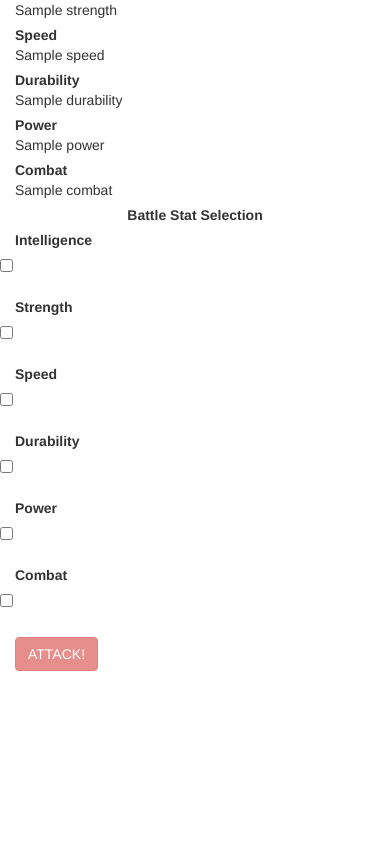
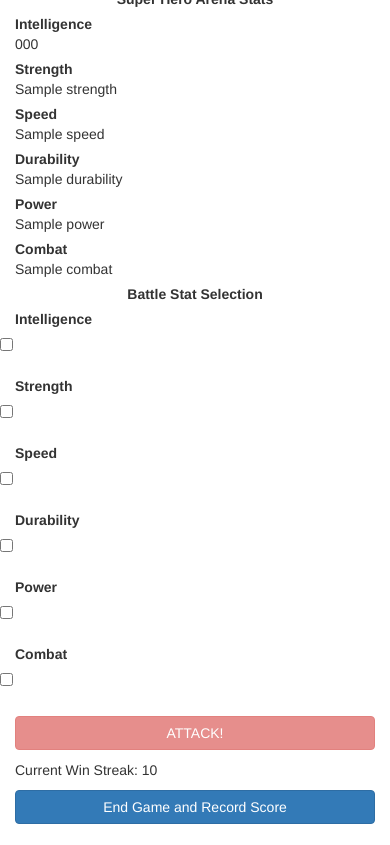
Before and after one commit to suspended7th/SuperHeroArena, a Flask app: template SuperHeroArena/templates/super_hero_battle.html in a window 390 px wide. Shown: the part 847-1692 px from the top of the page. Before the commit the page ends 1518 px from the top, so only its background shows below. Run offline with Flask 2, Linux system fonts and the light colour scheme; the template is opened without the code that fills it: most values are stand-ins (such as "Sample title", 1, 10 or a date in 2020); some libraries are stand-ins or nearby versions.

Commit message:
added scoring and the ability to keep fighting.  added a leaderboard.

```diff
--- a/SuperHeroArena/static/js/battle.js
+++ b/SuperHeroArena/static/js/battle.js
@@ -198,7 +198,7 @@
 			select_power.disabled = false;
 			select_combat.disabled = false;
 			disabled_checkbox.disabled = true;
-			this.disabled = false;
+			this.disabled = true;
 		} else {
 			select_inteligence.disabled = true;
 			select_strength.disabled = true;
@@ -206,6 +206,14 @@
 			select_durability.disabled = true;
 			select_power.disabled = true;
 			select_combat.disabled = true;
+			let player_hp = player_hp_bar.getAttribute('aria-valuenow');
+			if (player_hp > 0) {
+				let new_score = document.getElementById("next_score").value;
+				document.getElementById("current_score").value = new_score;
+				document.getElementById("score_display").innerHTML = new_score;
+			}
+			document.getElementById("hp").value = player_hp;
+			document.getElementById("battle_again").style.display = "block";
 		}
 	})
 }
--- a/SuperHeroArena/templates/super.html
+++ b/SuperHeroArena/templates/super.html
@@ -102,6 +102,8 @@
 			<div class=col-md-12">
 				<form action="/battle/", method="POST">
 					<input type="hidden" name="hero" value="{{ super.name }}">
+					<input type="hidden" name="score" value="0">
+					<input type="hidden" name="hp" value="300">
 					<input type="submit" class="btn btn-primary btn-block" value="BATTLE!">
 				</form>
 			</div>
--- a/SuperHeroArena/templates/super_hero_battle.html
+++ b/SuperHeroArena/templates/super_hero_battle.html
@@ -11,7 +11,7 @@
 	<div class="container-fluid">
 		<div class="row">
 			<div class="col-md-12">
-				<p class="text-center"><strong>Current Opponent:</strong> {{ enemy.name }}</p>
+				<h1 class="text-center"><strong>Current Opponent:</strong> {{ enemy.name }}</h1>
 				<input type="hidden" class="enemy-intelligence" value="{{ enemy.powerstats.intelligence }}">
 				<input type="hidden" class="enemy-strength" value="{{ enemy.powerstats.strength }}">
 				<input type="hidden" class="enemy-speed" value="{{ enemy.powerstats.speed }}">
@@ -25,9 +25,9 @@
 			<div class="col-md-6">
 				<div class="progress">
 					<div class="progress-bar progress-bar-success progress-bar-player" role="progressbar"
-						aria-valuenow="300" aria-valuemin="0" aria-valuemax="300"
-						style="min-width: 2em; display: block; float: right; width: 100%;">
-						<div class="health-percent-player pull-right">100%</div>
+						aria-valuenow="{{ hp }}" aria-valuemin="0" aria-valuemax="300"
+						style="min-width: 2em; display: block; float: right; width: {{ hp_percent }}%;">
+						<div class="health-percent-player pull-right">{{ hp_percent }}%</div>
 					</div>
 				</div>
 			</div>
@@ -135,7 +135,36 @@
 				</form>
 			</div>
 			<div class="col-md-4">
-				<button class="btn btn-danger attack" disabled="true">ATTACK!</button>
+				<div class="row">
+					<div class="col-md-12">
+						<button class="btn btn-danger btn-block attack" disabled="true">ATTACK!</button>
+					</div>
+				</div>
+				<div class="row">
+					<div class="col-md-12">
+						Current Win Streak: <span id="score_display">{{ score }}</span>
+					</div>
+				</div>
+				<div class="row">
+					<div class="col-md-12">
+						<form action="/update_high_score/", method="POST">
+							<input type="hidden" name="hero" value="{{ player.name }}">
+							<input type="hidden" name="score" id="current_score" value="{{ score }}">
+							<input type="submit" id="quit" class="btn btn-primary btn-block" value="End Game and Record Score">
+						</form>
+					</div>
+				</div>
+				<div class="row">
+					<div class="col-md-12">
+						<form action="/battle/", method="POST">
+							<input type="hidden" name="hero" value="{{ player.name }}">
+							<input type="hidden" name="score" id="next_score" value="{{ score + 1 }}">
+							<input type="hidden" name="hp" id="hp" value="">
+							<input type="submit" id="battle_again" style="display:none"
+								   class="btn btn-primary btn-block" value="Next Battle">
+						</form>
+					</div>
+				</div>
 			</div>
 		</div>
 	</div>
--- a/SuperHeroArena/views/api.py
+++ b/SuperHeroArena/views/api.py
@@ -11,9 +11,12 @@
     response = requests.get(superHeroAPIURL + suburl, headers=superHeroAPIHeaders, params=data)
     print(response)
     super_hero_text = response.text
+    print(super_hero_text)
     if not re.match(r'^[\{\[]', super_hero_text):
-        return super_hero_text
+        return str(response.status_code) + ': ' + super_hero_text
     super_hero = json.loads(super_hero_text)
+    if 'message' in super_hero:
+        return str(response.status_code) + ': ' + super_hero['message']
     if type(super_hero) is dict:
         super_hero = reformat_super_hero(super_hero)
     else:
--- a/SuperHeroArena/views/index.py
+++ b/SuperHeroArena/views/index.py
@@ -1,11 +1,14 @@
 from flask import render_template, Blueprint
 from flask_nav.elements import View
+
+from ..models.user import User
 
 bp = Blueprint('index', __name__)
 
 @bp.route('/', methods=['GET'])
 def index():
-    return render_template('index.html')
+    leaderboard = User.query.order_by(User.high_score.desc(), User.high_score_date).limit(10)
+    return render_template('index.html', leaderboard=leaderboard)
 
 def generate_nav():
     return View('Home Page', 'index.index')
```
Also changed, not shown: SuperHeroArena/models/user.py (+7 -3 lines), SuperHeroArena/templates/index.html (+17 -0 lines), SuperHeroArena/templates/profile.html (+10 -0 lines), SuperHeroArena/tests/functional/test_auth.py (+17 -0 lines), SuperHeroArena/tests/functional/test_battle.py (added, +56 -0 lines), SuperHeroArena/tests/unit/test_user_model.py (+5 -1 lines), SuperHeroArena/views/auth.py (+16 -0 lines), SuperHeroArena/views/battle.py (+5 -5 lines), SuperHeroArena/views/superHeroApi.py (+10 -1 lines).
